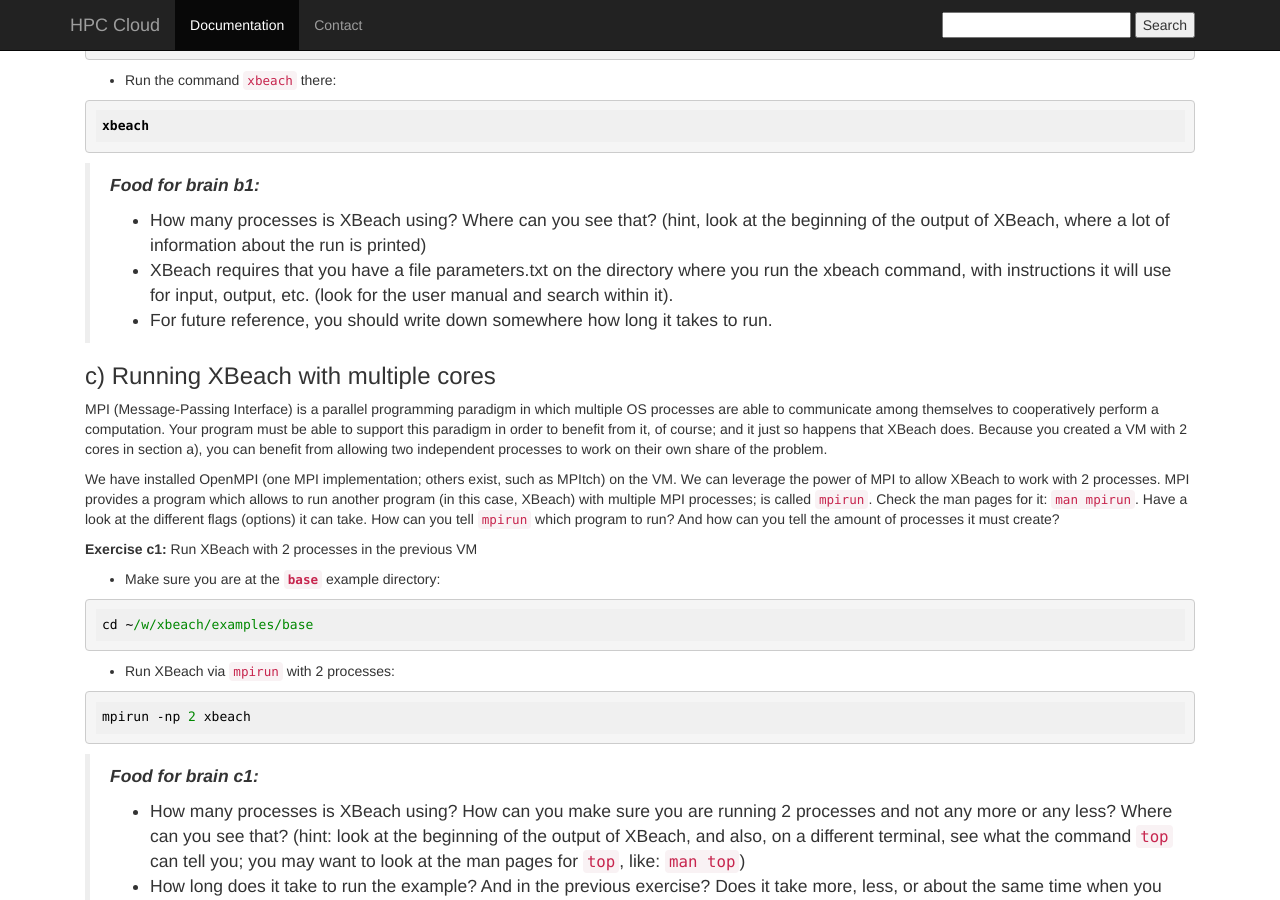
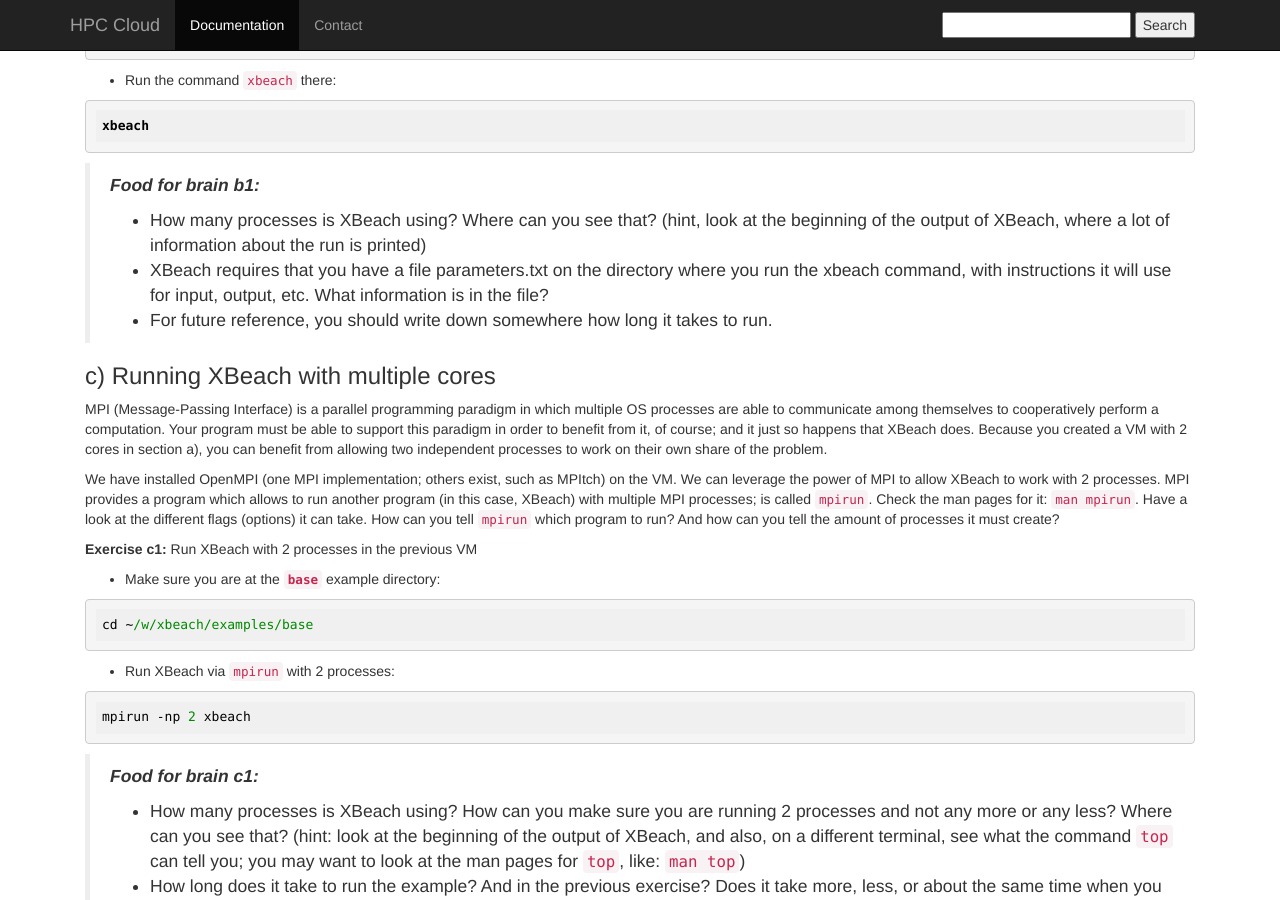
Before and after one commit to sara-nl/clouddocs, a Jekyll site: the page built from UvAworkshop-2016-01-25/UvAworkshop-2016-01-25-xBeach.markdown, in a window 1280 px wide and 900 px high, scrolled down 1073 px. Built offline with Jekyll 4.4.1, drawn with Linux system fonts in a browser that asks for light colours; nearby versions of some CDN libraries.

Commit message:
Update UvAworkshop-2016-01-25-xBeach.markdown

```diff
--- a/UvAworkshop-2016-01-25/UvAworkshop-2016-01-25-xBeach.markdown
+++ b/UvAworkshop-2016-01-25/UvAworkshop-2016-01-25-xBeach.markdown
@@ -64,7 +64,7 @@ xbeach
 > **_Food for brain b1:_**
 >
 > * How many processes is XBeach using? Where can you see that? (hint, look at the beginning of the output of XBeach, where a lot of information about the run is printed)
-* XBeach requires that you have a file parameters.txt on the directory where you run the xbeach command, with instructions it will use for input, output, etc. (look for the user manual and search within it).
+* XBeach requires that you have a file parameters.txt on the directory where you run the xbeach command, with instructions it will use for input, output, etc. What information is in the file?
 * For future reference, you should write down somewhere how long it takes to run.
 
 ### c) Running XBeach with multiple cores
```
